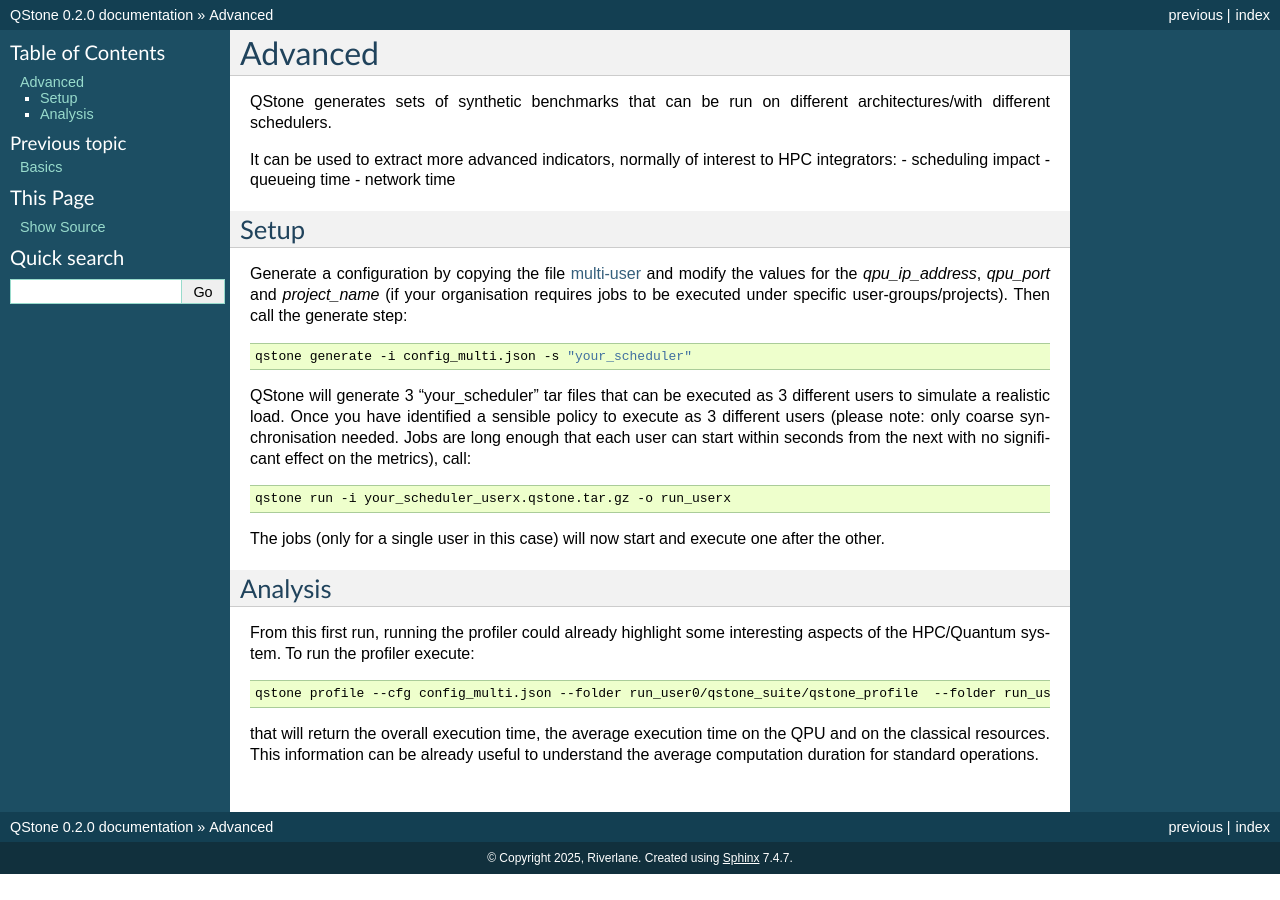
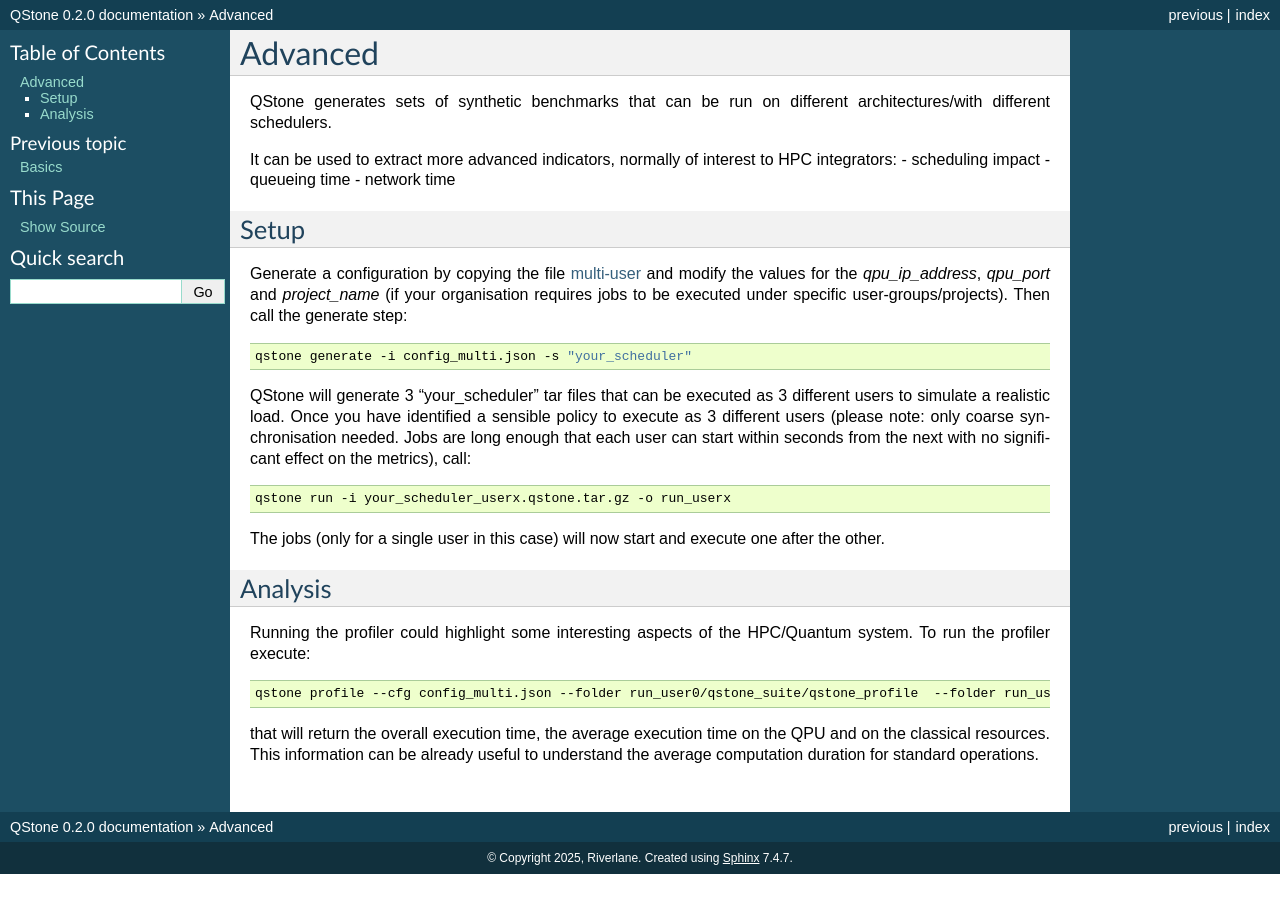
Before and after one commit to riverlane/QStone, a Sphinx documentation site: the page built from docs/source/advanced.rst, in a window 1280 px wide. Built offline with Sphinx 7.4.7, drawn with Linux system fonts in a browser that asks for light colours; pages that are not in the unit, such as notebooks, are missing from menus.

Commit message:
updating the advanced page

```diff
--- a/docs/source/advanced.rst
+++ b/docs/source/advanced.rst
@@ -30,7 +30,7 @@ The jobs (only for a single user in this case) will now start and execute one af
 Analysis
 ~~~~~~~~
 
-From this first run, running the profiler could already highlight some interesting aspects of the HPC/Quantum system. To run the profiler execute:
+Running the profiler could highlight some interesting aspects of the HPC/Quantum system. To run the profiler execute:
 
 .. code-block:: bash
 
```
